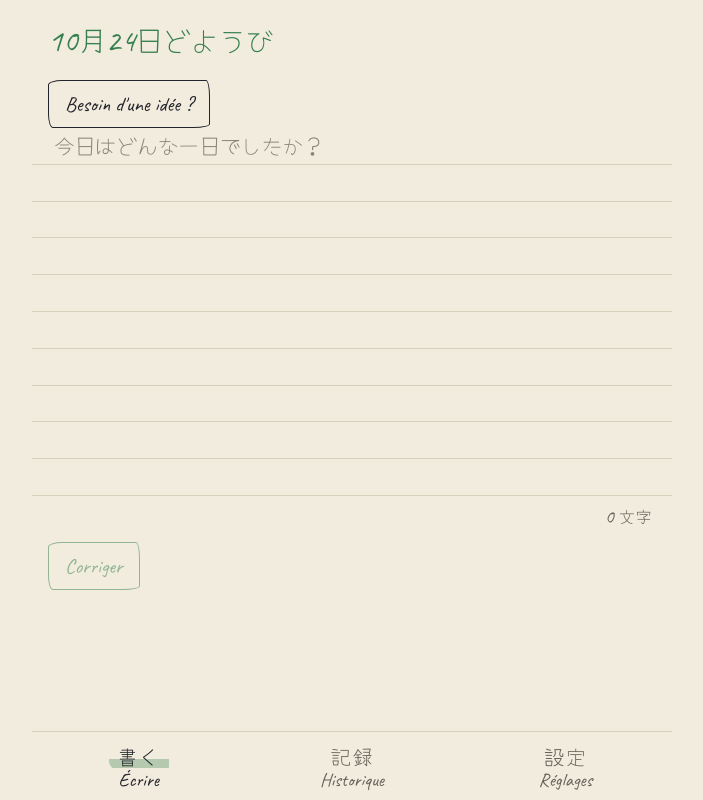
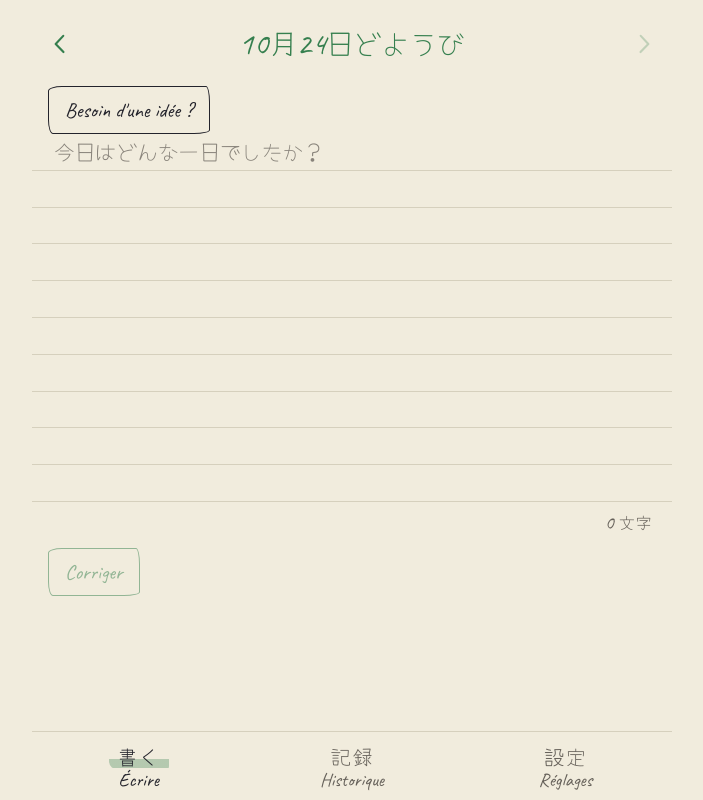
Before and after one commit to Korakaas/nikki-app, a React (Vite) app: page / in a window 1280 px wide. Shown: the whole page, without its empty margins (288-991 px from the left). Built offline with nearby package versions, Linux system fonts and the light colour scheme.

Commit message:
Navigation par jour

```diff
--- a/src/App.tsx
+++ b/src/App.tsx
@@ -1,6 +1,6 @@
 import { useEffect, useState } from 'react'
 import { processPending } from './corrector'
-import { loadSettings, saveSettings } from './db'
+import { loadSettings, saveSettings, todayId } from './db'
 import { DEFAULT_SETTINGS, type Settings } from './types'
 import WritePage from './pages/WritePage'
 import HistoryPage from './pages/HistoryPage'
@@ -18,6 +18,21 @@ export default function App() {
   const [tab, setTab] = useState<Tab>('write')
   const [settings, setSettings] = useState<Settings>(DEFAULT_SETTINGS)
   const [ready, setReady] = useState(false)
+  const [day, setDay] = useState(() => todayId())
+
+  // Appli restée ouverte pendant la nuit : si on était sur « aujourd'hui », on passe au nouveau jour.
+  useEffect(() => {
+    let last = todayId()
+    const onVisible = () => {
+      if (document.visibilityState !== 'visible') return
+      const now = todayId()
+      if (now === last) return
+      setDay((d) => (d === last ? now : d))
+      last = now
+    }
+    document.addEventListener('visibilitychange', onVisible)
+    return () => document.removeEventListener('visibilitychange', onVisible)
+  }, [])
 
   useEffect(() => {
     loadSettings()
@@ -50,11 +65,20 @@ export default function App() {
       <main className="content">
         {tab === 'write' && (
           <WritePage
+            key={day}
+            id={day}
+            onChangeDay={setDay}
             settings={settings}
             onOpenSettings={() => setTab('settings')}
           />
         )}
-        {tab === 'history' && <HistoryPage settings={settings} />}
+        {tab === 'history' && <HistoryPage
+            settings={settings}
+            onOpenDay={(id) => {
+              setDay(id)
+              setTab('write')
+            }}
+          />}
         {tab === 'settings' && (
           <SettingsPage settings={settings} onChange={updateSettings} />
         )}
--- a/src/format.ts
+++ b/src/format.ts
@@ -22,3 +22,12 @@ export function formatDateJa(id: string, withYear = false): string {
 export function countChars(text: string): number {
   return Array.from(text.replace(/\s/g, '')).length
 }
+
+/** Identifiant du jour décalé de `delta` jours (YYYY-MM-DD, heure locale). */
+export function addDays(id: string, delta: number): string {
+  const [y, m, d] = id.split('-').map(Number)
+  const date = new Date(y, m - 1, d + delta)
+  const mm = String(date.getMonth() + 1).padStart(2, '0')
+  const dd = String(date.getDate()).padStart(2, '0')
+  return `${date.getFullYear()}-${mm}-${dd}`
+}
--- a/src/pages/HistoryPage.tsx
+++ b/src/pages/HistoryPage.tsx
@@ -8,9 +8,11 @@ import type { Entry, Settings } from '../types'
 
 interface Props {
   settings: Settings
+  /** Ouvre ce jour dans l'écran d'écriture. */
+  onOpenDay: (id: string) => void
 }
 
-export default function HistoryPage({ settings }: Props) {
+export default function HistoryPage({ settings, onOpenDay }: Props) {
   const [entries, setEntries] = useState<Entry[] | null>(null)
   const [openId, setOpenId] = useState<string | null>(null)
 
@@ -91,6 +93,9 @@ export default function HistoryPage({ settings }: Props) {
                       stale={entry.correction.sourceText !== entry.text}
                     />
                   )}
+                  <button className="sketch" onClick={() => onOpenDay(entry.id)}>
+                    Modifier
+                  </button>{' '}
                   <button
                     className="sketch danger"
                     onClick={() => void remove(entry.id)}
--- a/src/pages/WritePage.tsx
+++ b/src/pages/WritePage.tsx
@@ -3,11 +3,14 @@ import CorrectionView from '../components/CorrectionView'
 import PromptNote from '../components/PromptNote'
 import { ENTRY_UPDATED, isRunning, runCorrection } from '../corrector'
 import { getEntry, listEntries, saveEntry, todayId } from '../db'
-import { countChars, formatDateJa } from '../format'
+import { addDays, countChars, formatDateJa } from '../format'
 import { pickPrompt } from '../prompts/pick'
 import type { Correction, DailyPrompt, Entry, Settings } from '../types'
 
 interface Props {
+  /** Jour affiché (YYYY-MM-DD) : aujourd'hui ou une page passée. */
+  id: string
+  onChangeDay: (id: string) => void
   settings: Settings
   onOpenSettings: () => void
 }
@@ -28,8 +31,18 @@ function metaOf(entry?: Entry): Meta {
   }
 }
 
-export default function WritePage({ settings, onOpenSettings }: Props) {
-  const [id] = useState(() => todayId())
+function Chevron({ dir }: { dir: 'left' | 'right' }) {
+  return (
+    <svg viewBox="0 0 24 24" width="26" height="26" aria-hidden="true" fill="none"
+      stroke="currentColor" strokeWidth="2" strokeLinecap="round" strokeLinejoin="round">
+      <path d={dir === 'left' ? 'M15 4.5 8 12l7.2 7.4' : 'M9 4.5 16 12l-7.2 7.4'} />
+    </svg>
+  )
+}
+
+export default function WritePage({ id, onChangeDay, settings, onOpenSettings }: Props) {
+  const today = todayId()
+  const isToday = id === today
   const [text, setText] = useState('')
   const [loaded, setLoaded] = useState(false)
   const [state, setState] = useState<SaveState>('idle')
@@ -196,14 +209,40 @@ export default function WritePage({ settings, onOpenSettings }: Props) {
   return (
     <section className="page write">
       <header className="page-header">
-        <h1 lang="ja">
-          <span className="date-ink">{formatDateJa(id)}</span>
-        </h1>
+        <div className="day-nav">
+          <button
+            type="button"
+            className="day-arrow"
+            aria-label="Jour précédent"
+            onClick={() => onChangeDay(addDays(id, -1))}
+          >
+            <Chevron dir="left" />
+          </button>
+          <h1 lang="ja">
+            <span className="date-ink">
+              {formatDateJa(id, id.slice(0, 4) !== today.slice(0, 4))}
+            </span>
+          </h1>
+          <button
+            type="button"
+            className="day-arrow"
+            aria-label="Jour suivant"
+            disabled={isToday}
+            onClick={() => onChangeDay(addDays(id, 1))}
+          >
+            <Chevron dir="right" />
+          </button>
+        </div>
         <p className="muted">
           {state === 'saving' && 'Enregistrement…'}
           {state === 'saved' && 'Enregistré sur ce téléphone'}
           {state === 'idle' && ' '}
         </p>
+        {!isToday && (
+          <button type="button" className="link muted-link" onClick={() => onChangeDay(today)}>
+            Revenir à aujourd'hui
+          </button>
+        )}
       </header>
 
       {prompt ? (
@@ -232,9 +271,9 @@ export default function WritePage({ settings, onOpenSettings }: Props) {
         lang="ja"
         value={text}
         onChange={(e) => onChange(e.target.value)}
-        placeholder="今日はどんな一日でしたか？"
+        placeholder={isToday ? '今日はどんな一日でしたか？' : 'この日はどんな一日でしたか？'}
         aria-label="Entrée du journal du jour"
-        autoFocus
+        autoFocus={isToday}
         spellCheck={false}
         autoCapitalize="off"
         autoCorrect="off"
--- a/src/styles.css
+++ b/src/styles.css
@@ -627,3 +627,46 @@ rt {
   font-size: 1.1rem;
   line-height: 1.8;
 }
+
+/* Navigation d'un jour à l'autre */
+.day-nav {
+  display: flex;
+  align-items: center;
+  gap: 4px;
+  margin: 0 -10px;
+}
+
+.day-nav h1 {
+  flex: 1;
+  min-width: 0;
+  text-align: center;
+}
+
+.day-arrow {
+  display: grid;
+  place-items: center;
+  width: 44px;
+  height: 44px;
+  padding: 0;
+  border: 0;
+  background: none;
+  color: var(--green);
+  cursor: pointer;
+}
+
+.day-arrow:disabled {
+  opacity: 0.25;
+  cursor: default;
+}
+
+.page-header .muted {
+  text-align: center;
+}
+
+button.muted-link {
+  display: block;
+  margin: 6px auto 0;
+  color: var(--blue);
+  font-family: var(--hand);
+  font-size: 1.1rem;
+}
```
